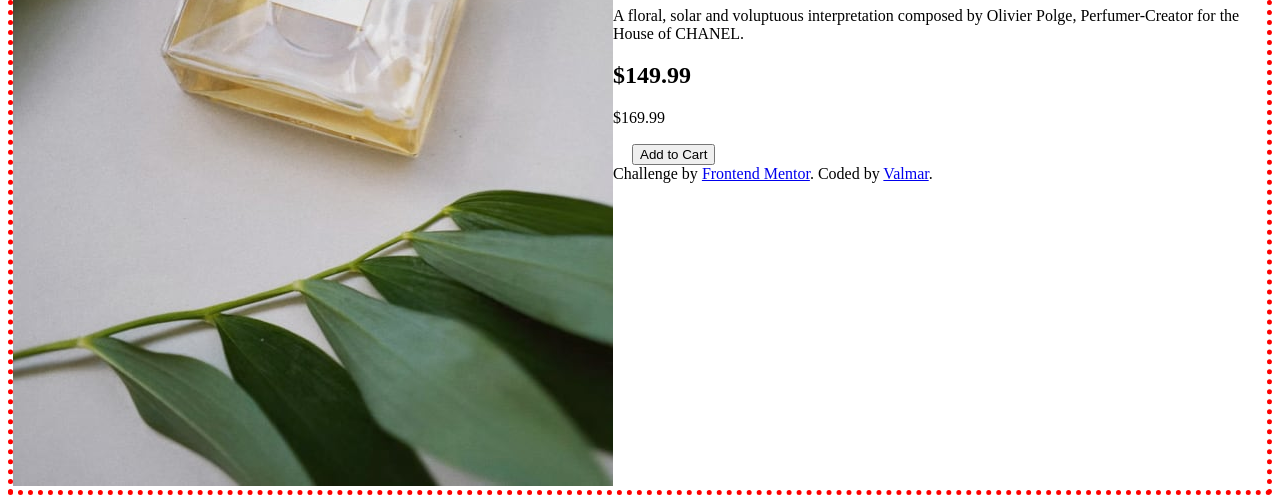
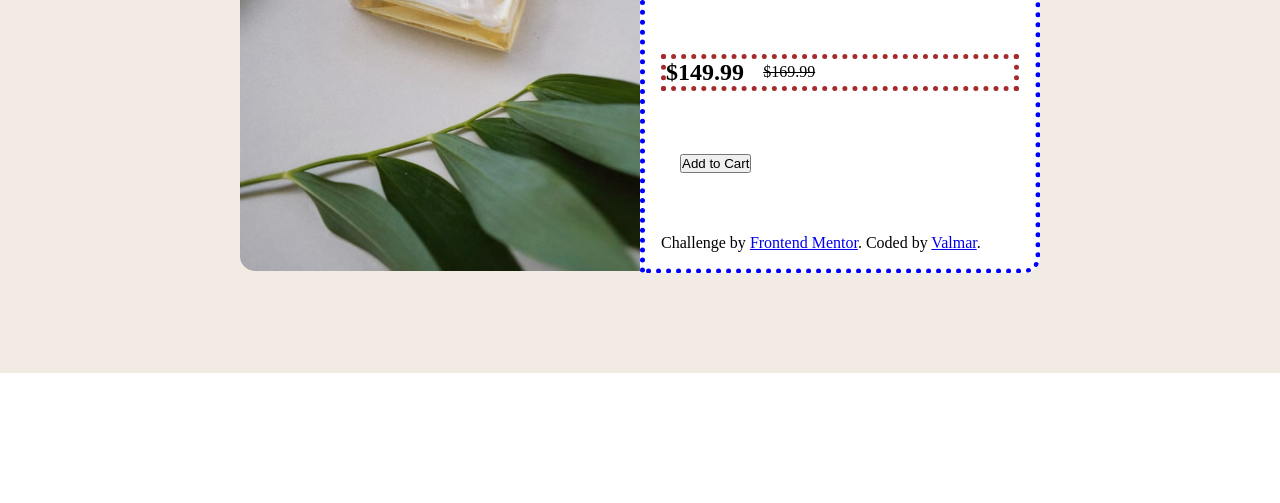
Before and after one commit to valpar/product-preview-card, a plain HTML site: page index.html in a window 1280 px wide. Shown: the part 427-930 px from the top of the page. After the commit the page ends 800 px from the top, so only its background shows below. Drawn offline with Linux system fonts and the light colour scheme.

Commit message:
Add background, fix product card

```diff
--- a/index.html
+++ b/index.html
@@ -27,6 +27,7 @@
   </head>
   <body>
     <div class="container">
+      <div class="product_card"></div>
       <div class="product_image">
         <img src="./images/image-product-desktop.jpg" alt="product" />
       </div>
@@ -46,7 +47,7 @@
         </div>
         <div class="add_to_cart">
           <img src="./images/icon-cart.svg" alt="Cart icon" class="cart_icon" />
-          <button class="add_to_cart">Add to Cart</button>
+          <button class="add_to_cart_btn">Add to Cart</button>
         </div>
 
         <div class="attribution">
--- a/styles.css
+++ b/styles.css
@@ -1,21 +1,63 @@
+* {
+  margin: 0;
+  padding: 0;
+  box-sizing: border-box;
+}
+
 .container {
   display: flex;
   align-items: center;
   justify-content: center;
-  min-width: 100vh;
-  border: 5px dotted red;
+  width: 100vw;
+  height: 100vh;
+  background-color: hsl(30, 38%, 92%);
+}
+
+.product_image img {
+  width: 400px;
+  height: 600px;
+  object-fit: cover;
+  border-radius: 15px 0 0 15px;
+}
+
+.product_info {
+  border: 5px dotted blue;
+  padding: 1rem;
+  height: 600px;
+  width: 400px;
+  display: flex;
+  flex-direction: column;
+  justify-content: space-between;
+  text-align: left;
+  border-radius: 0 15px 15px 0;
+  background-color: white;
 }
 
 .category {
+  border: 5px dotted orange;
 }
 
 .title {
+  border: 5px dotted purple;
 }
 
 .description {
+  border: 5px dotted yellow;
 }
 
 .price {
+  display: flex;
+  align-items: center;
+  gap: 1.2rem;
+  border: 5px dotted brown;
+}
+
+.new_price {
+  font-weight: bold;
+}
+
+.old_price {
+  text-decoration: line-through;
 }
 
 .add_to_cart {
```
